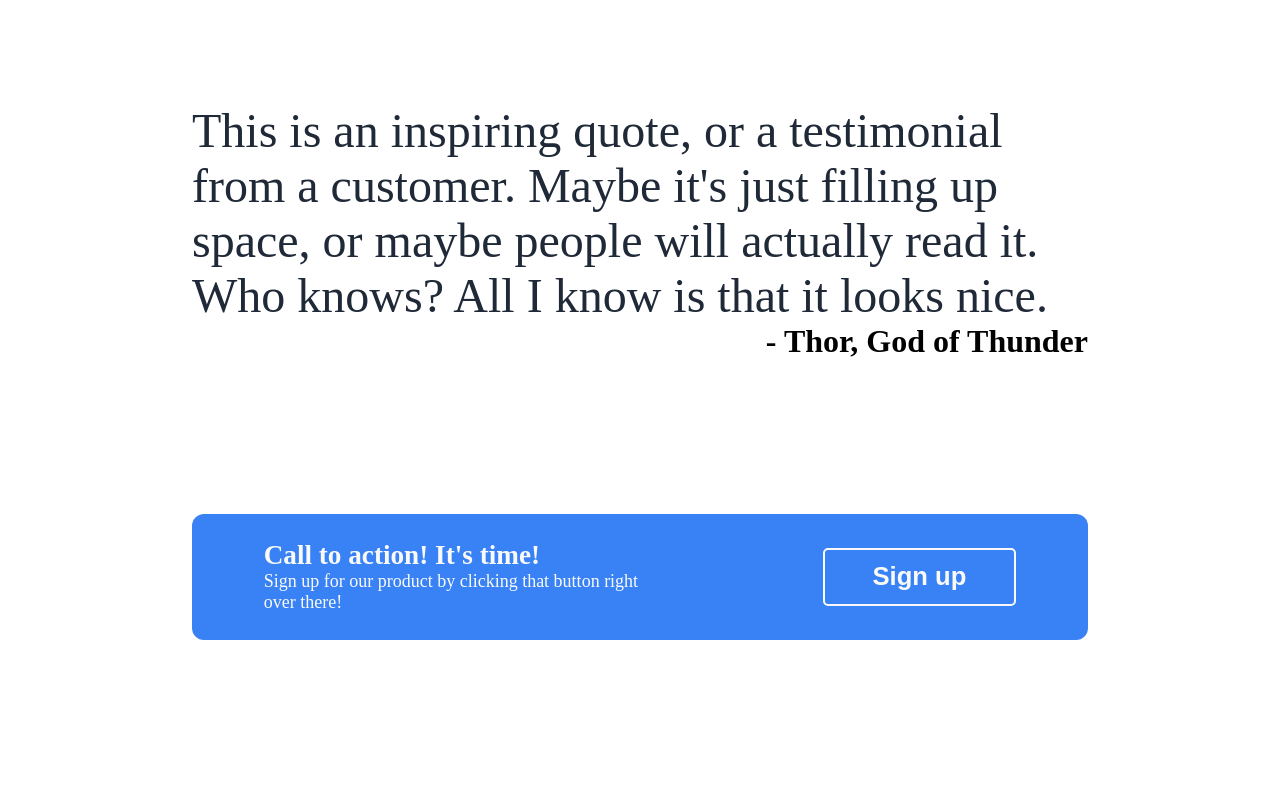
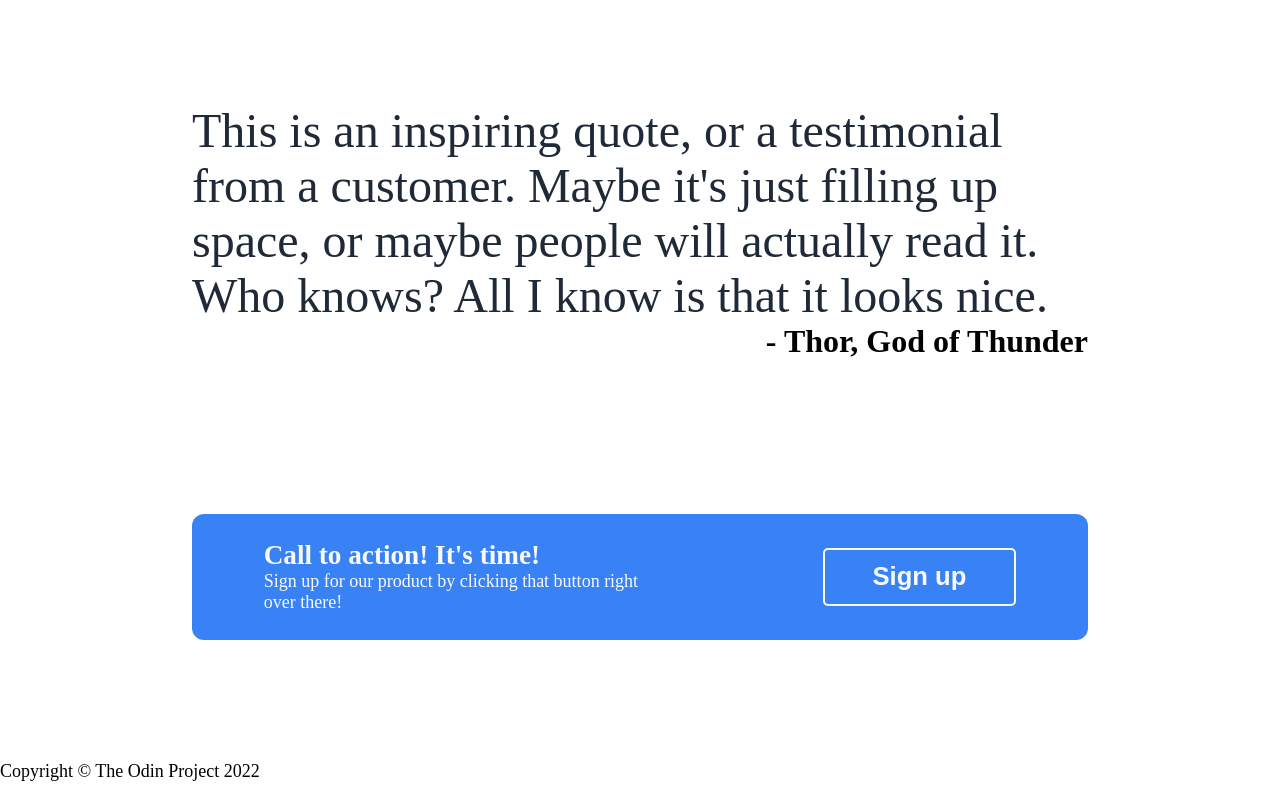
Before and after one commit to Galin-Dermendjiev/landing-page-project, a plain HTML site: page index.html in a window 1280 px wide. Shown: the part 1061-1861 px from the top of the page. Before the commit the page ends 1804 px from the top, so only its background shows below. Drawn offline with Linux system fonts and the light colour scheme.

Commit message:
Add footer html

```diff
--- a/index.html
+++ b/index.html
@@ -10,7 +10,6 @@
 </head>
 
 <body>
-
     <section class="section-one">
         <div class="container">
             <nav>
@@ -86,6 +85,12 @@
         </div>
         </div>
     </section>
+
+    <section class="section-five">
+        <footer>
+            <p>Copyright © The Odin Project 2022</p>
+        </footer>
+    </section>
 </body>
 
 </html>
```
